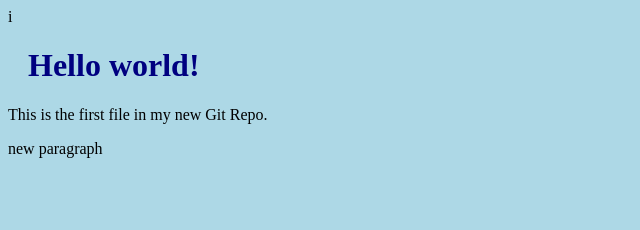
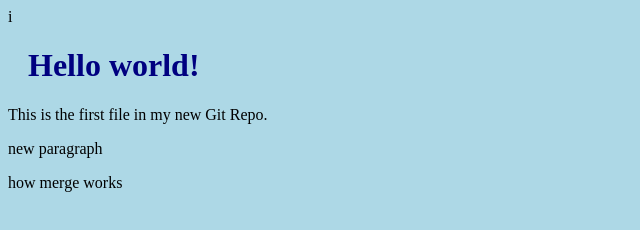
Before and after one commit to Shaka-h/bloodline, a plain HTML site: page index.html in a window 1280 px wide. Shown: the whole page, without its empty margins (0-640 px from the left). Drawn offline with Linux system fonts and the light colour scheme.

Commit message:
updated index.html with emergency fix

```diff
--- a/index.html
+++ b/index.html
@@ -9,5 +9,6 @@
 <h1>Hello world!</h1>
 <p>This is the first file in my new Git Repo.</p>
 <p>new paragraph</p>
+<p> how merge works </p>
 </body>
 </html>
```
